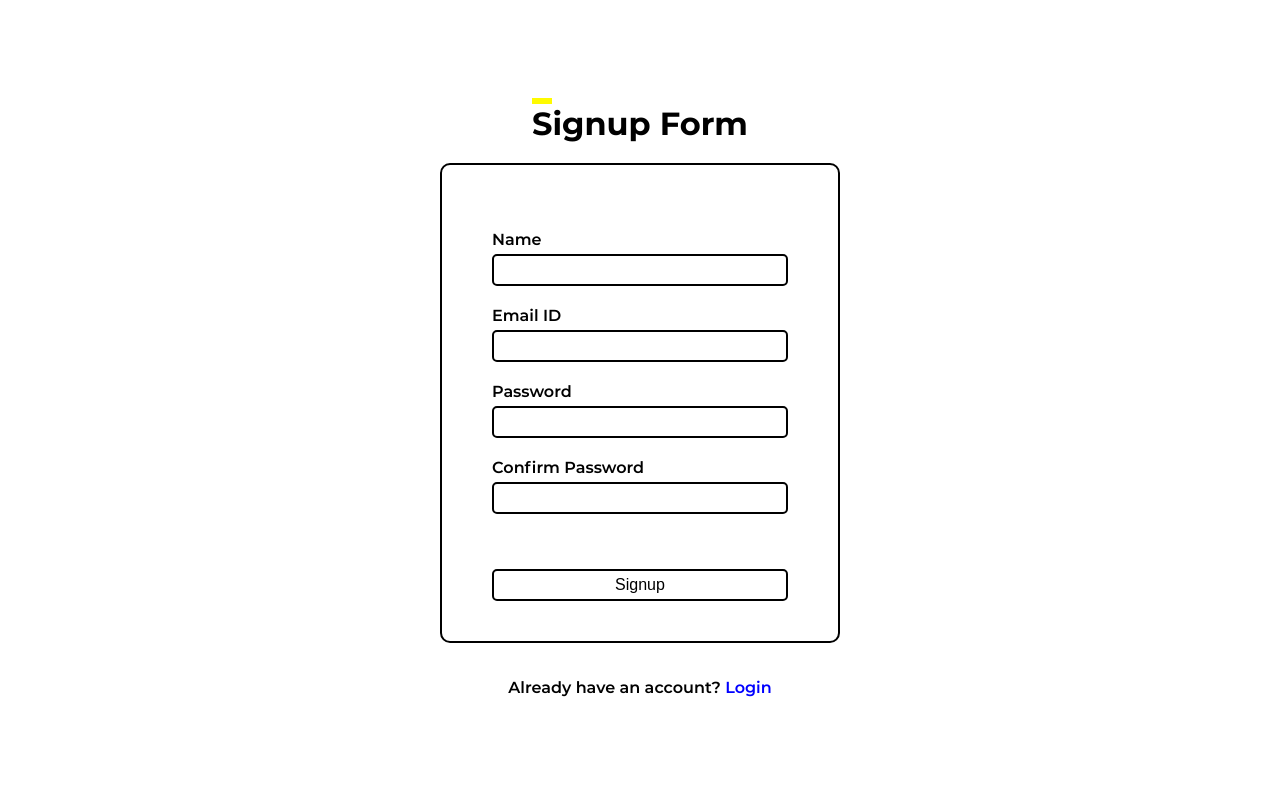
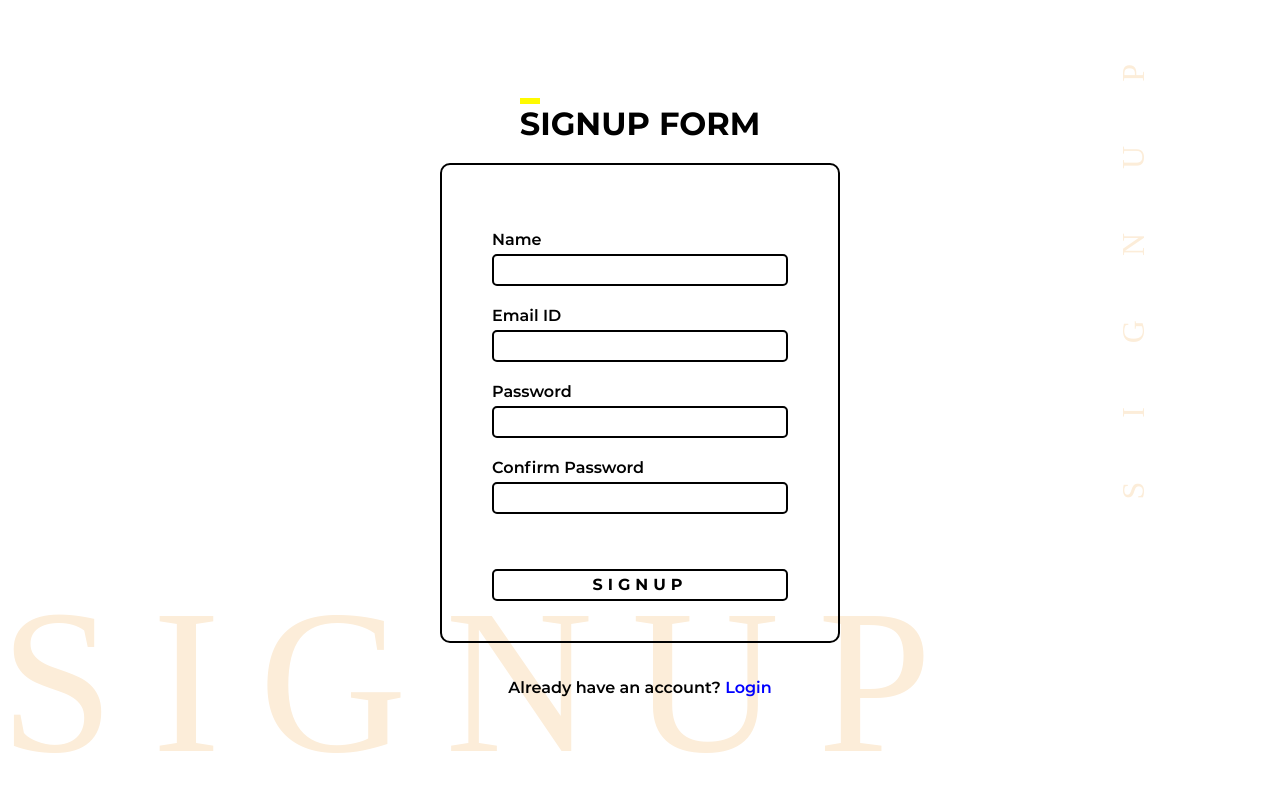
Before and after one commit to abhisekdas0fficial/templates, a plain HTML site: page form/index.html in a window 1280 px wide. Drawn offline with Linux system fonts and the light colour scheme; a web font is replaced by a local one.

Commit message:
Added more styles

```diff
--- a/form/css/main.scss
+++ b/form/css/main.scss
@@ -6,6 +6,11 @@
 @font-face {
     font-family: "MontserratSemiBold";
     src: url("../assets/fonts/Montserrat-SemiBold.ttf");
+}
+
+@font-face {
+    font-family: "MontserratBlack";
+    src: url("../assets/fonts/Montserrat-Black.ttf");
 }
 
 * {
@@ -24,6 +29,7 @@ body {
         margin-top: 50px;
         font-family: MontserratBold;
         font-size: 30px;
+        text-transform: uppercase;
         span {
             border-top: 6px #fffb00 solid;
         }
@@ -63,6 +69,7 @@ body {
             height: 32px;
             margin: 5px 0;
             padding: 0px 10px;
+            font-family: monospace;
             border: 2px #000 solid;
             border-radius: 5px;
 
@@ -75,7 +82,10 @@ body {
         #submit {
             width: 100%;
             margin-top: 50px;
+            font-family: MontserratBold;
             font-size: 16px;
+            letter-spacing: 5px;
+            color: black;
             background-color: #fff;
 
             &:hover {
@@ -83,6 +93,10 @@ body {
             }
         }
     }
+}
+
+.watermark {
+    display: none;
 }
 
 @media (min-width: 576px) and (min-height: 576px) {
@@ -99,4 +113,33 @@ body {
         padding: 50px;
         padding-bottom: 35px;
     }
+
+    .watermark {
+        display: inline;
+        font-family: MontserratBlack;
+        color: #fcedd9;
+        // color: #f5e0d9;
+
+        div:nth-child(1) {
+            position: absolute;
+            left: 0;
+            bottom: 0;
+            font-size: 16vw;
+            letter-spacing: 3vw;
+            text-transform: uppercase;
+            z-index: -1;
+        }
+
+        div:nth-child(2) {
+            position: absolute;
+            right: 10vw;
+            top: 0;
+            writing-mode: vertical-rl;
+            transform: rotate(180deg);
+            font-size: 4vh;
+            letter-spacing: 8vh;
+            text-transform: uppercase;
+            z-index: -1;
+        }
+    }
 }
--- a/form/index.html
+++ b/form/index.html
@@ -11,16 +11,20 @@
     <div class="form-container">
         <form action="" method="post">
             <label for="name">Name</label>
-            <input type="text" name="name" id="name">
+            <input type="text" name="name" id="name" required>
             <label for="email">Email ID</label>
-            <input type="email" name="email" id="email">
+            <input type="email" name="email" id="email" required>
             <label for="passw">Password</label>
-            <input type="password" name="passw" id="passw">
+            <input type="password" name="passw" id="passw" required>
             <label for="cpassw">Confirm Password</label>
-            <input type="password" name="cpassw" id="cpassw">
-            <input type="submit" value="Signup" id="submit">
+            <input type="password" name="cpassw" id="cpassw" required>
+            <input type="submit" value="SIGNUP" id="submit">
         </form>
     </div>
     <p>Already have an account? <a href="login.html">Login</a></p>
+    <div class="watermark">
+        <div>Signup</div>
+        <div>Signup</div>
+    </div>
 </body>
 </html>
```
Also changed, not shown: form/css/main.css, 1 other file.
